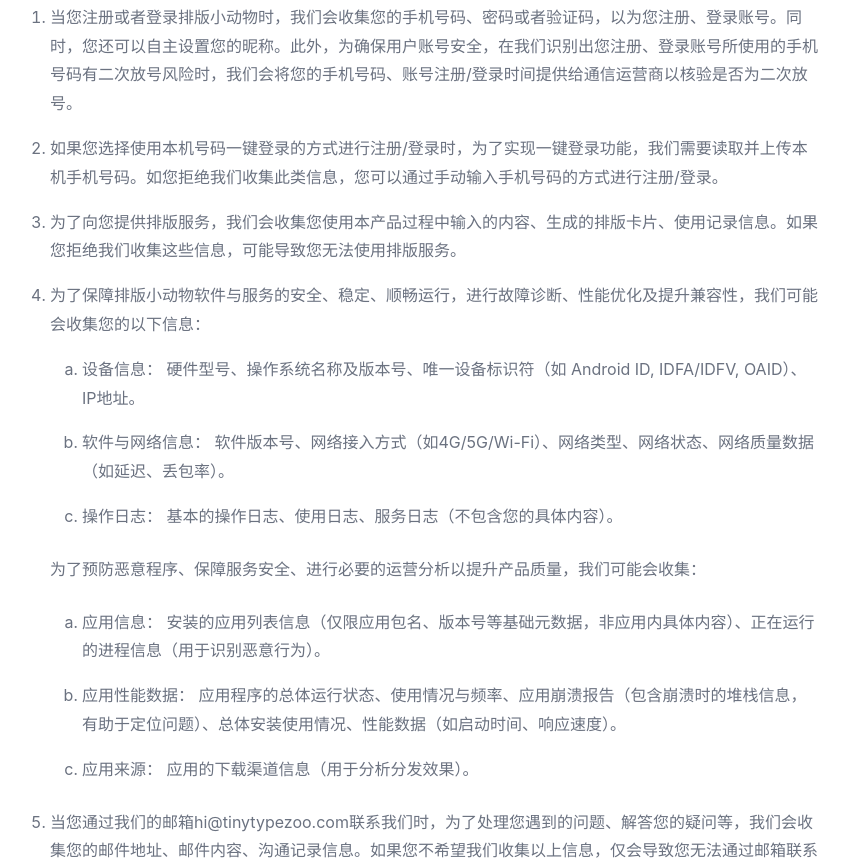
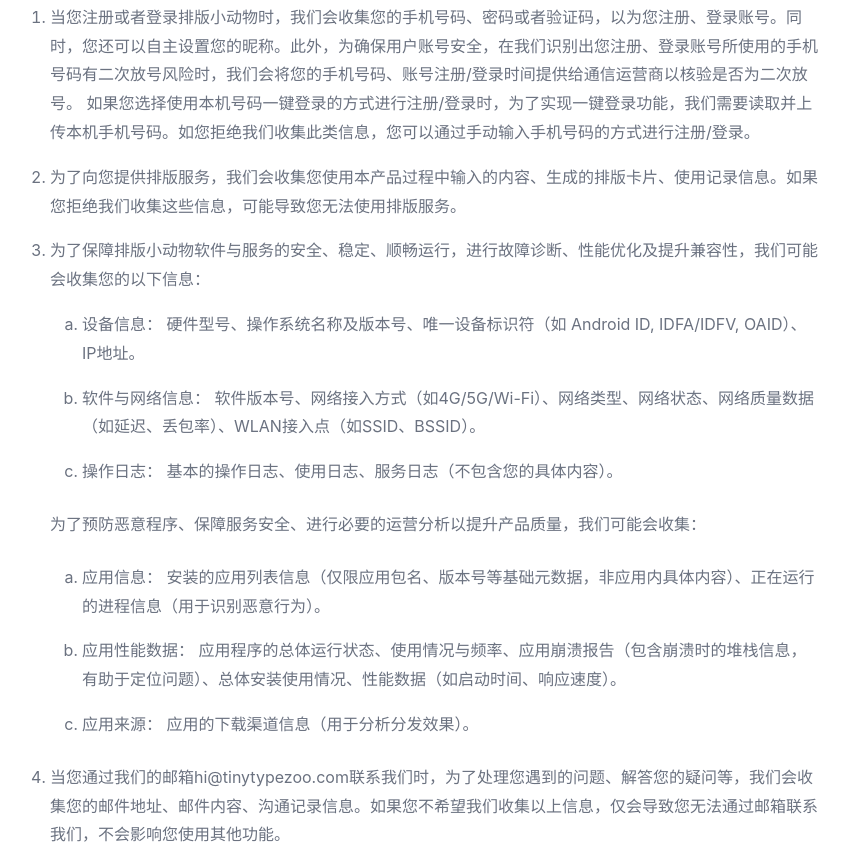
Before and after one commit to deertang/deertang.github.io, a plain HTML site: page privacy-policy.html in a window 1280 px wide. Shown: the part 1788-2654 px from the top of the page, without its empty margins (222-1071 px from the left). Drawn offline with Linux system fonts and the light colour scheme.

Commit message:
同步隐私政策：更新日期、合并注册登录条款、补充WLAN接入点说明
- 更新日期：2026年3月15日
- 将「本机号码一键登录」并入第1条注册/登录说明
- 软件与网络信息增加：WLAN接入点（如SSID、BSSID）

Made-with: Cursor

```diff
--- a/privacy-policy.html
+++ b/privacy-policy.html
@@ -306,7 +306,7 @@
           <h1 class="policy-title">排版小动物/tinytype隐私政策</h1>
 
           <div class="policy-meta">
-            <p>更新日期：2026年1月30日</p>
+            <p>更新日期：2026年3月15日</p>
             <p>生效日期：2026年2月9日</p>
           </div>
 
@@ -364,8 +364,6 @@
             <ol>
               <li>
                 当您注册或者登录排版小动物时，我们会收集您的手机号码、密码或者验证码，以为您注册、登录账号。同时，您还可以自主设置您的昵称。此外，为确保用户账号安全，在我们识别出您注册、登录账号所使用的手机号码有二次放号风险时，我们会将您的手机号码、账号注册/登录时间提供给通信运营商以核验是否为二次放号。
-              </li>
-              <li>
                 如果您选择使用本机号码一键登录的方式进行注册/登录时，为了实现一键登录功能，我们需要读取并上传本机手机号码。如您拒绝我们收集此类信息，您可以通过手动输入手机号码的方式进行注册/登录。
               </li>
               <li>
@@ -378,7 +376,7 @@
                     设备信息： 硬件型号、操作系统名称及版本号、唯一设备标识符（如 Android ID, IDFA/IDFV, OAID）、IP地址。
                   </li>
                   <li>
-                    软件与网络信息： 软件版本号、网络接入方式（如4G/5G/Wi-Fi）、网络类型、网络状态、网络质量数据（如延迟、丢包率）。
+                    软件与网络信息： 软件版本号、网络接入方式（如4G/5G/Wi-Fi）、网络类型、网络状态、网络质量数据（如延迟、丢包率）、WLAN接入点（如SSID、BSSID）。
                   </li>
                   <li>
                     操作日志： 基本的操作日志、使用日志、服务日志（不包含您的具体内容）。
```
